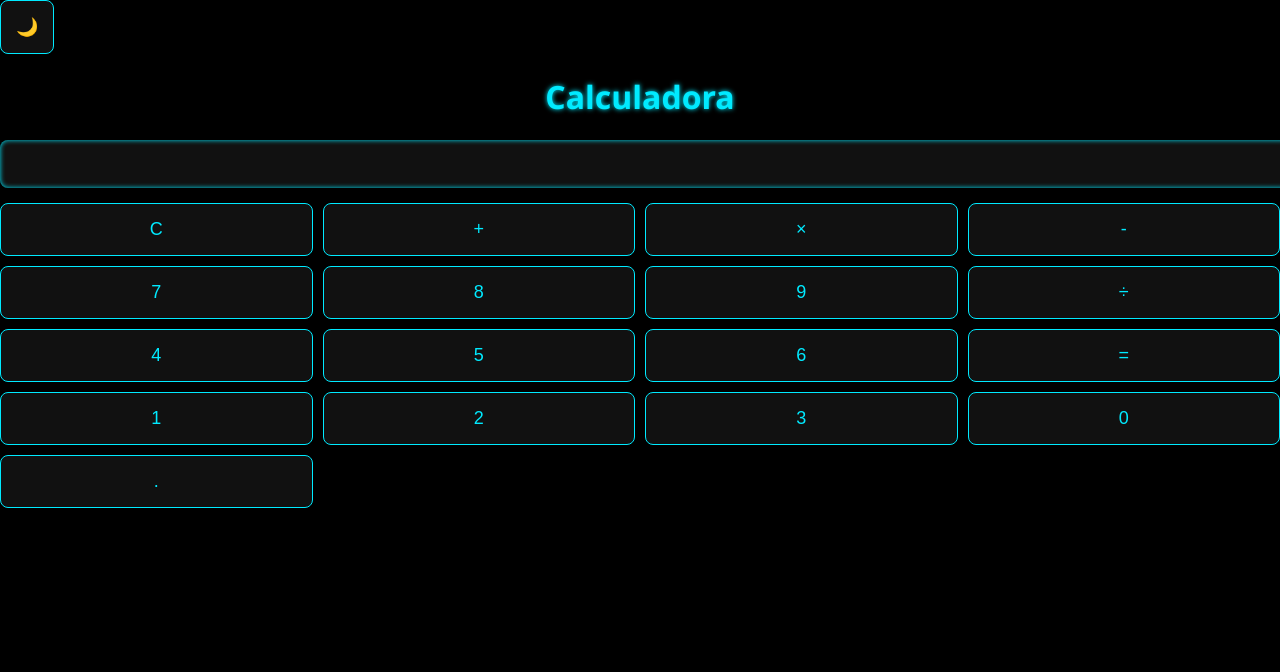
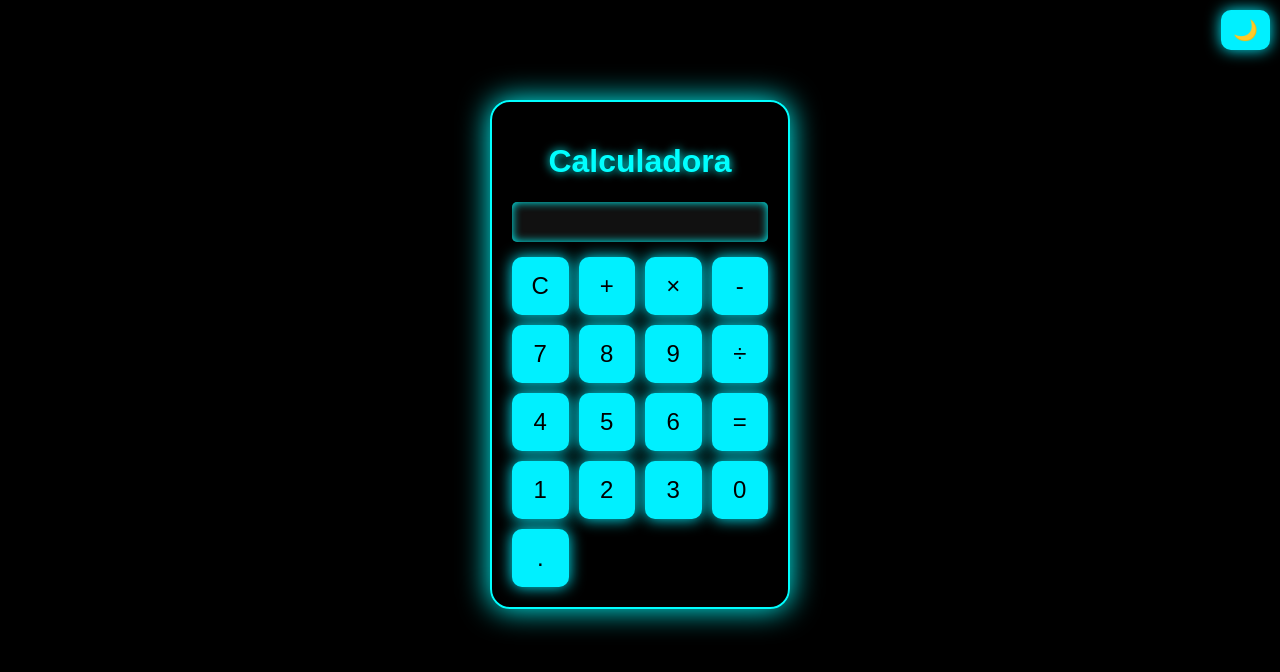
Before and after one commit to 1Victorhub/calculadora, a plain HTML site: page index.html in a window 1280 px wide. Drawn offline with Linux system fonts and the light colour scheme.

Commit message:
Update style.css

```diff
--- a/style.css
+++ b/style.css
@@ -1,40 +1,44 @@
+* {
+  box-sizing: border-box;
+  font-family: 'Orbitron', sans-serif;
+}
+
 body {
   margin: 0;
-  font-family: 'Segoe UI', Tahoma, Geneva, Verdana, sans-serif;
-  background-color: #000000;
-  color: #ffffff;
+  background-color: #000;
   overflow: hidden;
 }
 
-.container {
-  background: rgba(0, 0, 0, 0.6);
-  border: 1px solid #00eaff;
-  box-shadow: 0 0 20px #00eaff;
-  padding: 30px;
+.calculator {
+  background-color: rgba(0, 0, 0, 0.7);
+  border: 2px solid cyan;
+  box-shadow: 0 0 30px cyan;
+  border-radius: 20px;
+  width: 300px;
+  padding: 20px;
   margin: 100px auto;
-  width: 300px;
-  border-radius: 15px;
+  text-align: center;
   position: relative;
-  z-index: 1;
+  z-index: 2;
 }
 
-h1 {
-  text-align: center;
-  color: #00eaff;
-  text-shadow: 0 0 5px #00eaff;
+.calculator h1 {
+  color: cyan;
+  text-shadow: 0 0 10px cyan;
 }
 
-input {
+#display {
   width: 100%;
-  font-size: 24px;
+  height: 40px;
   margin-bottom: 15px;
-  padding: 10px;
+  font-size: 1.5em;
   text-align: right;
+  background: #111;
   border: none;
-  border-radius: 8px;
-  background-color: #111;
-  color: #00eaff;
-  box-shadow: inset 0 0 5px #00eaff;
+  color: cyan;
+  box-shadow: inset 0 0 10px cyan;
+  border-radius: 5px;
+  padding: 5px 10px;
 }
 
 .buttons {
@@ -44,92 +48,61 @@ input {
 }
 
 button {
+  font-size: 1.5em;
   padding: 15px;
-  font-size: 18px;
-  background-color: #111;
-  color: #00eaff;
-  border: 1px solid #00eaff;
-  border-radius: 8px;
+  border: none;
+  border-radius: 10px;
+  background: #00f0ff;
+  color: #000;
+  box-shadow: 0 0 15px #00f0ff;
   cursor: pointer;
-  transition: background 0.2s, box-shadow 0.2s;
+  transition: 0.2s;
 }
 
 button:hover {
-  background-color: #00eaff;
-  color: #000;
-  box-shadow: 0 0 10px #00eaff;
+  box-shadow: 0 0 25px #00f0ff;
 }
 
-.toggle-mode {
-  position: absolute;
-  top: 15px;
-  right: 20px;
-  background-color: transparent;
-  color: #00eaff;
+#toggleMode {
+  position: fixed;
+  top: 10px;
+  right: 10px;
+  padding: 8px 12px;
+  font-size: 20px;
+  background: #00f0ff;
   border: none;
-  font-size: 24px;
+  border-radius: 10px;
   cursor: pointer;
-  z-index: 2;
+  z-index: 5;
+  box-shadow: 0 0 15px #00f0ff;
 }
 
-.light-mode {
-  background-color: #f5f5f5;
-  color: #000;
-}
-
-.light-mode .container {
-  background: rgba(255, 255, 255, 0.7);
-  box-shadow: 0 0 20px #0077ff;
-  color: #000;
-}
-
-.light-mode input {
-  background-color: #fff;
-  color: #000;
-  box-shadow: inset 0 0 5px #0077ff;
-}
-
-.light-mode button {
-  background-color: #eee;
-  color: #0077ff;
-  border: 1px solid #0077ff;
-}
-
-.light-mode button:hover {
-  background-color: #0077ff;
-  color: #fff;
-  box-shadow: 0 0 10px #0077ff;
-}
-
-.equation-background {
+/* Fórmulas animadas de fundo */
+.background {
   position: fixed;
+  width: 100%;
+  height: 100%;
+  overflow: hidden;
   top: 0;
   left: 0;
-  width: 100%;
-  height: 100%;
-  pointer-events: none;
-  overflow: hidden;
   z-index: 0;
 }
 
-.equation {
+.formula {
   position: absolute;
-  left: 100%;
-  color: #00eaff;
-  opacity: 0.07;
+  color: rgba(0, 255, 255, 0.1);
+  font-size: 1.5em;
   white-space: nowrap;
-  animation-name: moveEquation;
-  animation-timing-function: linear;
-  animation-iteration-count: infinite;
+  animation: floatFormula linear forwards;
 }
 
-@keyframes moveEquation {
+@keyframes floatFormula {
   from {
-    transform: translateX(0);
-    opacity: 0.1;
+    transform: translateX(100vw);
+    opacity: 0.3;
   }
   to {
-    transform: translateX(-150vw);
+    transform: translateX(-100vw);
     opacity: 0;
   }
 }
```
